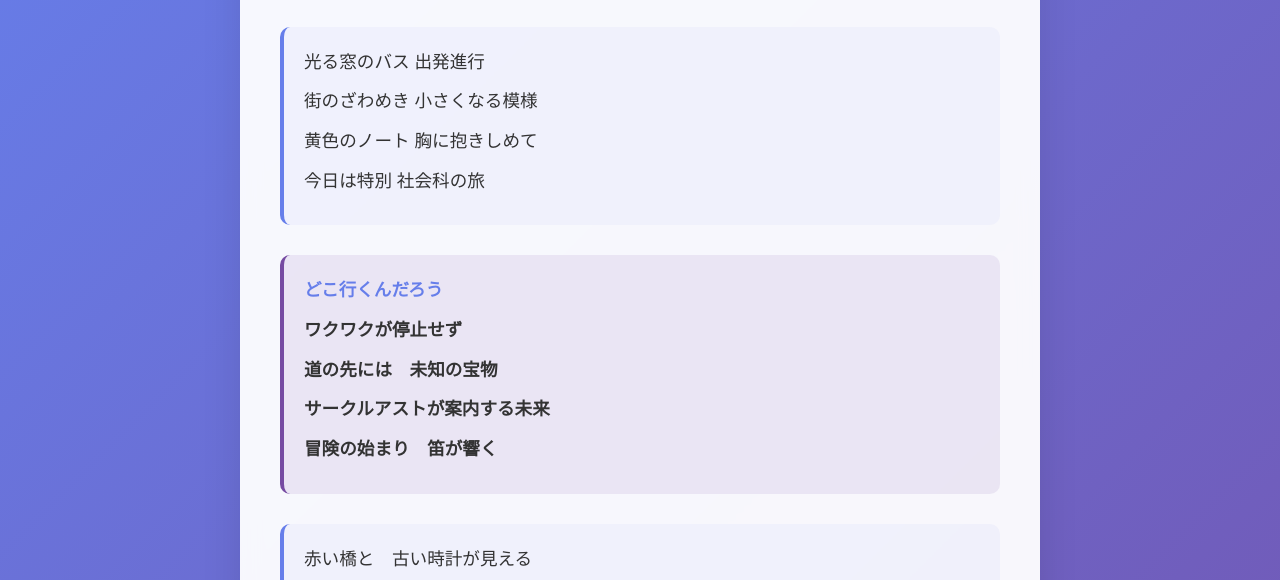
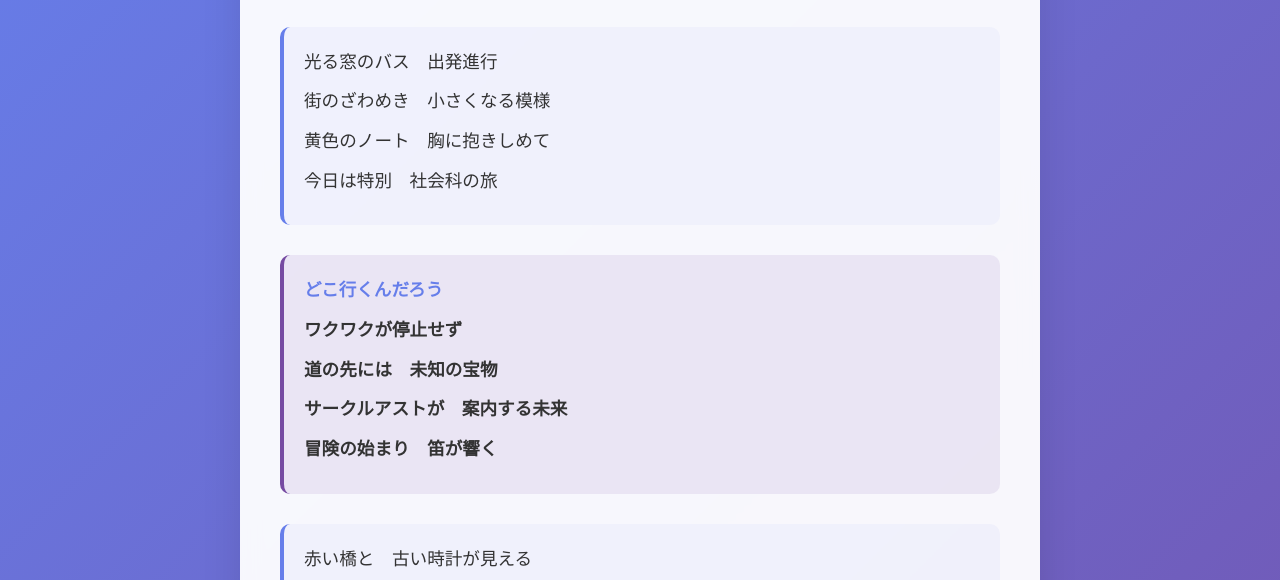
Before and after one commit to TOSHI356/SONGS, a plain HTML site: page index.html in a window 1280 px wide. Shown: the part 186-766 px from the top of the page. Drawn offline with Linux system fonts and the light colour scheme.

Commit message:
Update index.html
Signed-off-by: TOSHI <toshihide.ukimi@gmail.com>

```diff
--- a/index.html
+++ b/index.html
@@ -91,16 +91,16 @@
         <h1>サークルアストの歌</h1>
 
         <div class="verse">
-            <div class="line">光る窓のバス 出発進行</div>
-            <div class="line">街のざわめき 小さくなる模様</div>
-            <div class="line">黄色のノート 胸に抱きしめて</div>
-            <div class="line">今日は特別 社会科の旅</div>
+            <div class="line">光る窓のバス　出発進行</div>
+            <div class="line">街のざわめき　小さくなる模様</div>
+            <div class="line">黄色のノート　胸に抱きしめて</div>
+            <div class="line">今日は特別　社会科の旅</div>
         </div>
         <div class="chorus">
             <div class="line"><span class="highlight">どこ行くんだろう</span></div>
             <div class="line">ワクワクが停止せず</div>
             <div class="line">道の先には　未知の宝物</div>
-            <div class="line">サークルアストが案内する未来</div>
+            <div class="line">サークルアストが　案内する未来</div>
             <div class="line">冒険の始まり　笛が響く</div>
         </div>
 
@@ -114,9 +114,9 @@
         <div class="chorus">
             <div class="line"><span class="highlight">どこ行くんだろう</span></div>
             <div class="line">ワクワクが停止せず</div>
-            <div class="line">道の先には 未知の宝物</div>
-            <div class="line">サークルアストが 案内する未来</div>
-            <div class="line">冒険の始まり 笛が響く</div>
+            <div class="line">道の先には　未知の宝物</div>
+            <div class="line">サークルアストが　案内する未来</div>
+            <div class="line">冒険の始まり　笛が響く</div>
         </div>
 
         <div class="bridge">
```
